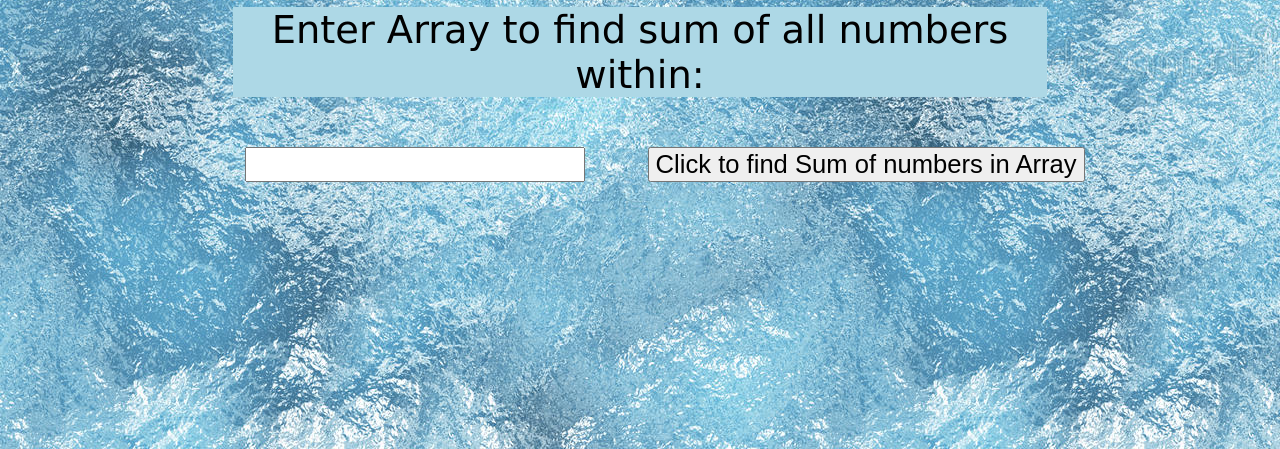
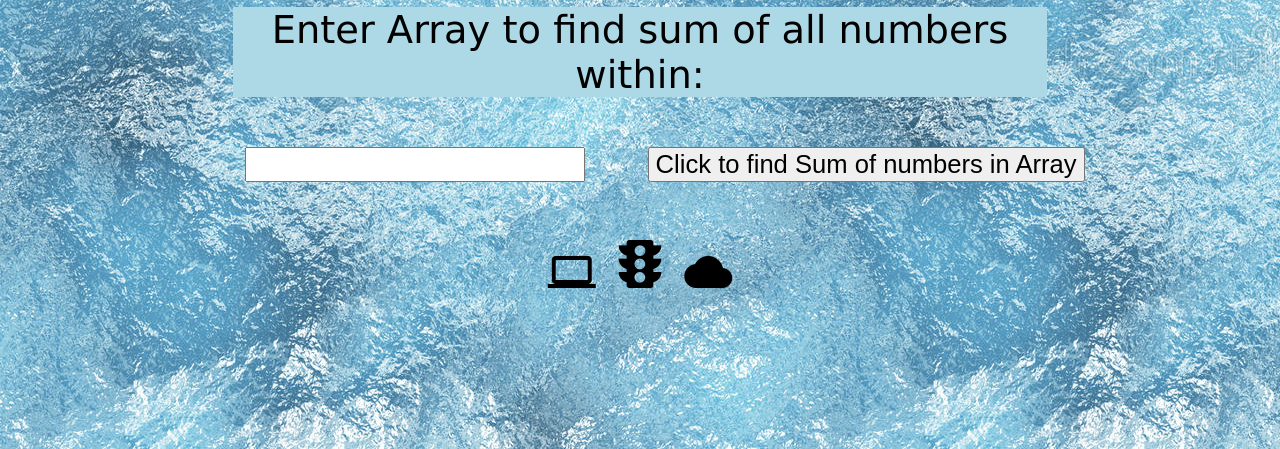
Before and after one commit to MytchellB/JavaScript-Test, a PHP site: page /page3.html in a window 1280 px wide. Shown: the part 351-800 px from the top of the page. Run offline with PHP 8.4, Linux system fonts and the light colour scheme.

Commit message:
Added icons to page 3
Added icons to page 3

```diff
--- a/page3.css
+++ b/page3.css
@@ -50,6 +50,22 @@ a {
 	background-color: lightblue;
 }
 
+i {
+	color:black;
+}
+
+#nOne {
+	font-size:64px;
+}
+
+#nTwo {
+	font-size:48px;
+}
+
+#nThree {
+	font-size:48px;
+}
+
 #sumArrayButton {
 	cursor: pointer;
 }
--- a/page3.html
+++ b/page3.html
@@ -6,6 +6,7 @@
 <title>Page 3</title>
 
 <script src="page3JS.js"></script>
+<link rel="stylesheet" href="https://fonts.googleapis.com/icon?family=Material+Icons">
 </head>
 
 <body>
@@ -21,5 +22,10 @@
 <button type="button" onclick="findArraySum()" id="sumArrayButton">Click to find Sum of numbers in Array</button>
 <p class="two" id="sumArrayResult"></p>
 
+<br>
+<i class="material-icons" id="nTwo">computer</i>
+<i class="material-icons" id="nOne">traffic</i>
+<i class="material-icons" id="nThree">cloud</i>
+
 </body>
 </html>
```
